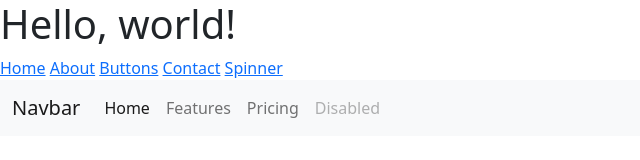
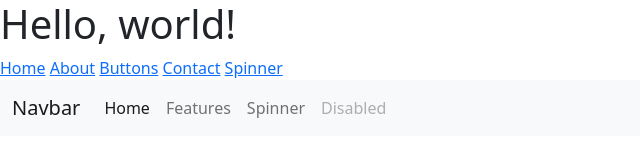
Before and after one commit to amsoltis/Homework1, a plain HTML site: page index.html in a window 1280 px wide. Shown: the full height of the page, 0-640 px from the left. Drawn offline with nearby package versions, Linux system fonts and the light colour scheme.

Commit message:
Update index.html

```diff
--- a/index.html
+++ b/index.html
@@ -46,7 +46,7 @@
           <a class="nav-link" href="#">Features</a>
         </li>
         <li class="nav-item">
-          <a class="nav-link" href="#">Pricing</a>
+          <a class="nav-link" href="#">Spinner</a>
         </li>
         <li class="nav-item">
           <a class="nav-link disabled">Disabled</a>
```
